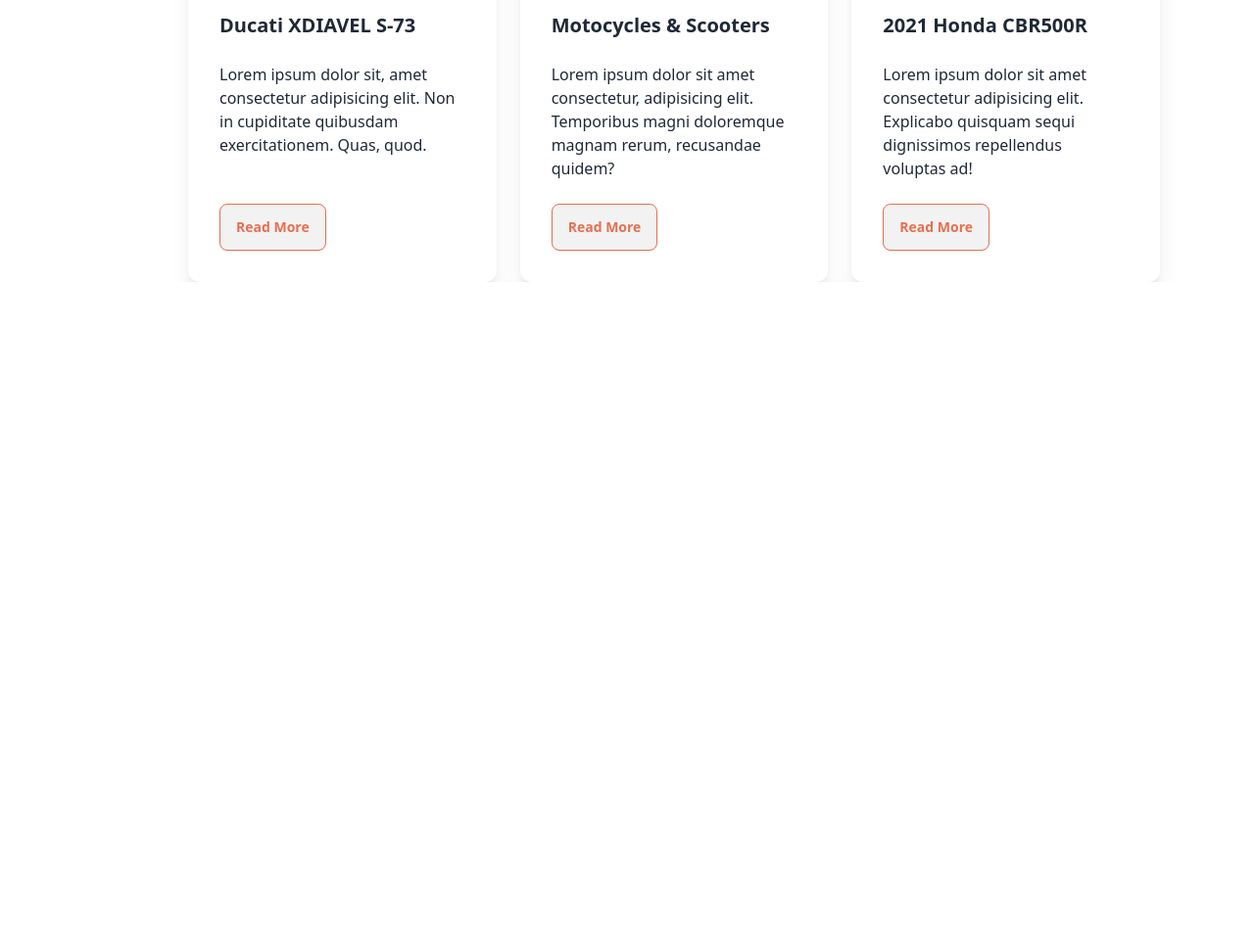
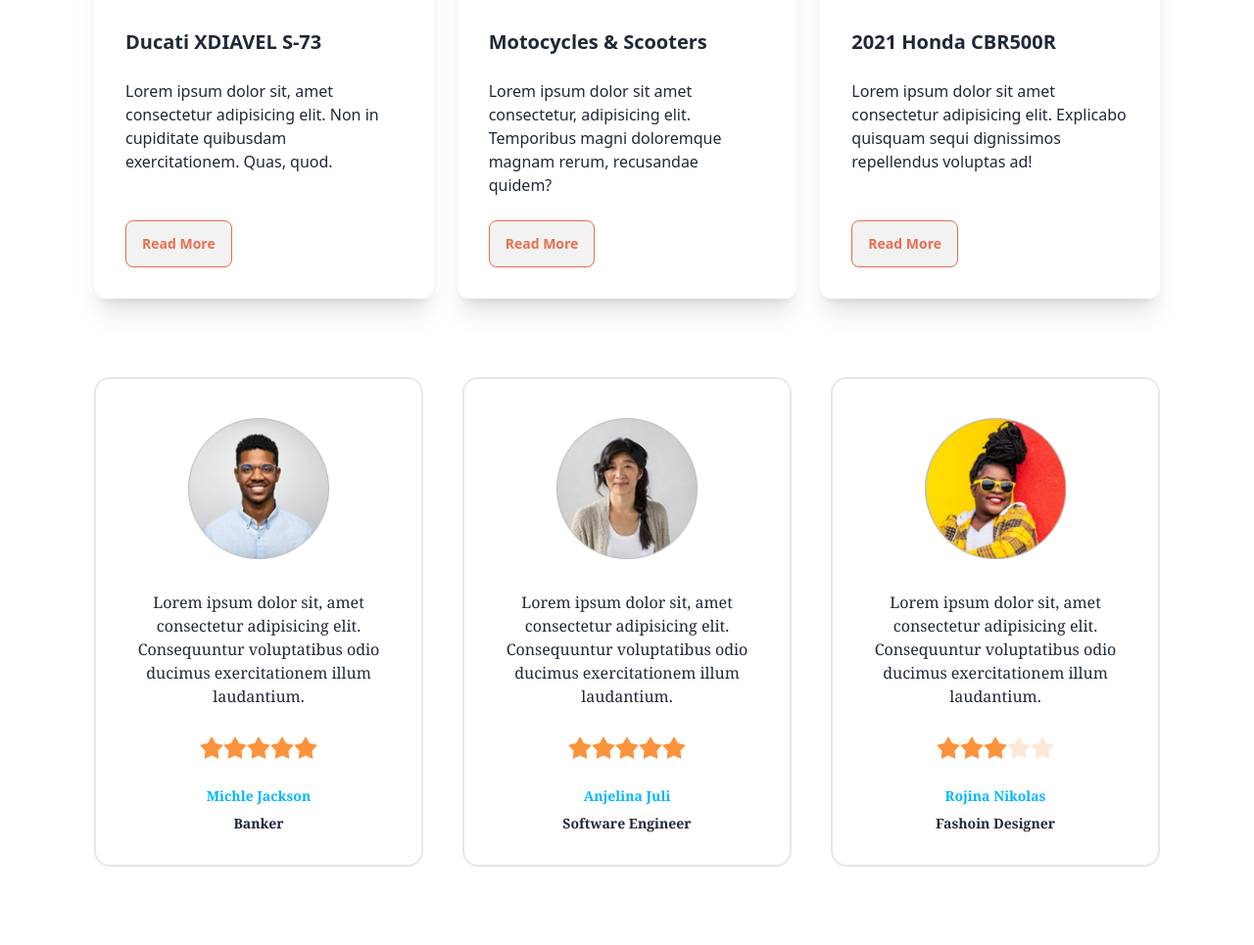
Before and after one commit to NitayDas/Webpage-with-Tailwind, a plain HTML site: page Bike showroom page disign with taileind/index.html in a window 1280 px wide. Shown: the part 1632-2597 px from the top of the page at 98% size. Before the commit the page ends 1920 px from the top, so only its background shows below. Drawn offline with nearby package versions, Linux system fonts and the light colour scheme.

Commit message:
Adding Clients Review

```diff
--- a/Bike showroom page disign with taileind/index.html
+++ b/Bike showroom page disign with taileind/index.html
@@ -158,7 +158,7 @@
 
         <section class=" px-24">
             <h3 class="font-semibold font-serif text3xl lg:text-5xl text-center py-10">Latest News</h3>
-            <div class="grid grid-cols-1 gap-6 md:grid-cols-2 lg:grid-cols-3 font-sans ml-4 md:ml-16 lg:ml-24 ">
+            <div class="grid grid-cols-1 gap-6 md:grid-cols-2 lg:grid-cols-3 font-sans  ">
                 <!-- card1 -->
                 <div class="card  bg-base-100 shadow-xl rounded-xl">
                     <figure><img src="images/others/latest1.png" alt="Shoes" class=""/></figure>
@@ -196,6 +196,76 @@
             </div>
         </section>
 
+        <!-- Happy Clients -->
+
+        <section class="px-24 py-20">
+            <div class="grid gap-4 md:gap-6 lg:gap-10 grid-cols-1 md:grid-cols-2 lg:grid-cols-3 ">
+                <!-- firts client -->
+                <div class="card bg-base-100 border-2 border-gray-200">
+                    <figure class="px-10 pt-10">
+                      <img class="h-36 w-36" src="images/others/user-1.png" alt="Shoes"  />
+                    </figure>
+                    <div class="card-body items-center text-center space-y-5">
+                        <p text-center font-sans>Lorem ipsum dolor sit, amet consectetur adipisicing elit.
+                            Consequuntur voluptatibus odio ducimus exercitationem illum laudantium.</p>
+                        <div class="rating">
+                            <input type="radio" name="rating-2" class="mask mask-star-2 bg-orange-400" />
+                            <input type="radio" name="rating-2" class="mask mask-star-2 bg-orange-400" />
+                            <input type="radio" name="rating-2" class="mask mask-star-2 bg-orange-400" />
+                            <input type="radio" name="rating-2" class="mask mask-star-2 bg-orange-400" checked/>
+                            <input type="radio" name="rating-2" class="mask mask-star-2 bg-orange-400" />
+                        </div>
+                        <div class="space-y-2">
+                            <h2 class="text-center text-sm text-info font-semibold">Michle Jackson</h2>
+                            <p class="text-sm text-center font-semibold">Banker</p>
+                        </div>
+                    </div>
+                  </div>
+                  <!-- second Client -->
+                <div class="card bg-base-100 border-2 border-gray-200">
+                    <figure class="px-10 pt-10">
+                      <img class="h-36 w-36" src="images/others/user-2.png" alt="Shoes"  />
+                    </figure>
+                    <div class="card-body items-center text-center space-y-5">
+                        <p text-center font-sans>Lorem ipsum dolor sit, amet consectetur adipisicing elit.
+                            Consequuntur voluptatibus odio ducimus exercitationem illum laudantium.</p>
+                        <div class="rating">
+                            <input type="radio" name="rating-2" class="mask mask-star-2 bg-orange-400" />
+                            <input type="radio" name="rating-2" class="mask mask-star-2 bg-orange-400" />
+                            <input type="radio" name="rating-2" class="mask mask-star-2 bg-orange-400"  />
+                            <input type="radio" name="rating-2" class="mask mask-star-2 bg-orange-400"  />
+                            <input type="radio" name="rating-2" class="mask mask-star-2 bg-orange-400" checked/>
+                        </div>
+                        <div class="space-y-2">
+                            <h2 class="text-center text-sm text-info font-semibold">Anjelina Juli</h2>
+                            <p class="text-sm text-center font-semibold">Software Engineer</p>
+                        </div>
+                    </div>
+                  </div>
+                  <!-- third client -->
+                <div class="card bg-base-100 border-2 border-gray-200">
+                    <figure class="px-10 pt-10">
+                      <img class="h-36 w-36" src="images/others/user-3.png" alt="Shoes"  />
+                    </figure>
+                    <div class="card-body items-center text-center space-y-5">
+                        <p text-center font-sans>Lorem ipsum dolor sit, amet consectetur adipisicing elit.
+                            Consequuntur voluptatibus odio ducimus exercitationem illum laudantium.</p>
+                        <div class="rating">
+                            <input type="radio" name="rating-2" class="mask mask-star-2 bg-orange-400" />
+                            <input type="radio" name="rating-2" class="mask mask-star-2 bg-orange-400" />
+                            <input type="radio" name="rating-2" class="mask mask-star-2 bg-orange-400"  checked />
+                            <input type="radio" name="rating-2" class="mask mask-star-2 bg-orange-400" />
+                            <input type="radio" name="rating-2" class="mask mask-star-2 bg-orange-400" />
+                        </div>
+                        <div class="space-y-2">
+                            <h2 class="text-center text-sm text-info font-semibold">Rojina Nikolas</h2>
+                            <p class="text-sm text-center font-semibold">Fashoin Designer</p>
+                        </div>
+                    </div>
+                  </div>
+            </div>
+        </section>
+
     </main>
 </body>
 </html>
```
